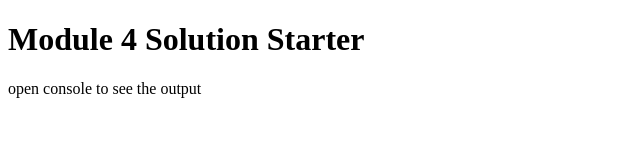
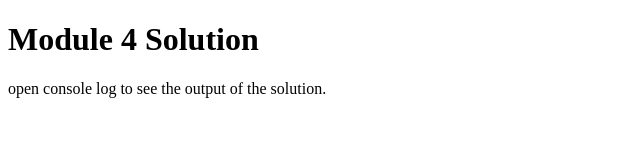
Before and after one commit to paras213/mod4_solution, a plain HTML site: page docs/index.html in a window 1280 px wide. Shown: the whole page, without its empty margins (0-640 px from the left). Drawn offline with Linux system fonts and the light colour scheme.

Commit message:
Update index.html

```diff
--- a/docs/index.html
+++ b/docs/index.html
@@ -4,13 +4,13 @@
 <html>
 <head>
   <meta charset="utf-8">
-  <title>Module 4 Solution Starter</title>
+  <title>Module 4 Solution</title>
   <script src="SpeakHello.js"></script>
   <script src="SpeakGoodBye.js"></script>
   <script src="script.js"></script>
 </head>
 <body>
-  <h1>Module 4 Solution Starter</h1>
-  <p>open console to see the output</p>
+  <h1>Module 4 Solution </h1>
+  <p>open console log to see the output of the solution.</p>
 </body>
 </html>
```
